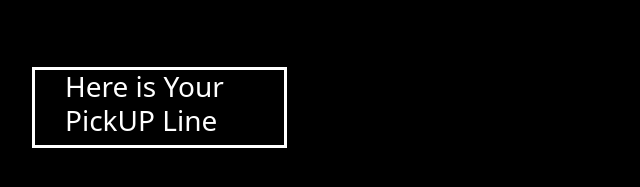
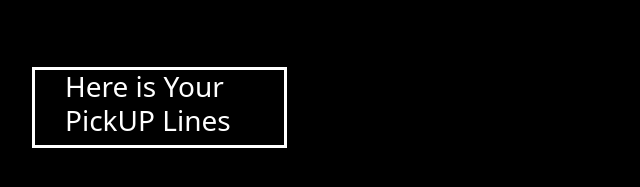
Before and after one commit to Abutechbro/memesbyabutechbro, a plain HTML site: page index.html in a window 1280 px wide. Shown: the part 829-1016 px from the top of the page, 62-702 px from the left. Drawn offline with nearby package versions, Linux system fonts and the light colour scheme.

Commit message:
last commit

```diff
--- a/index.html
+++ b/index.html
@@ -104,7 +104,7 @@
 
             <div class="col-sm-12 col-lg-3 col-md-3">
                 <section class="content">
-                    <h3> Here is Your PickUP Line</h3>
+                    <h3> Here is Your PickUP Lines</h3>
                     <div class="quote-content">
 
                     </div>
```
